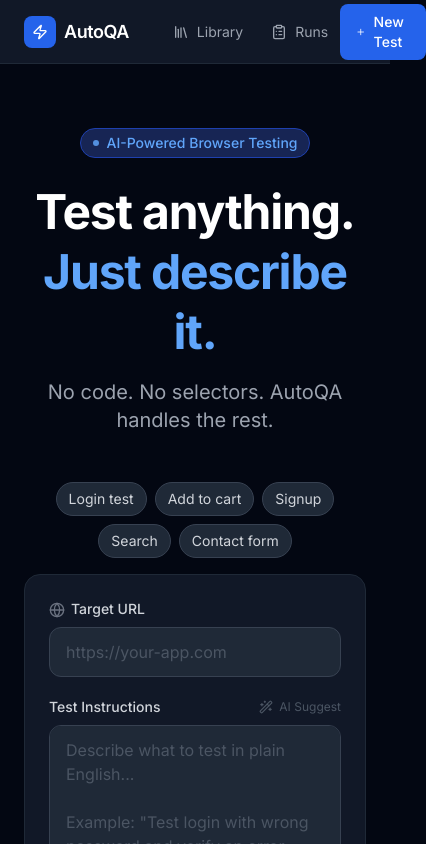
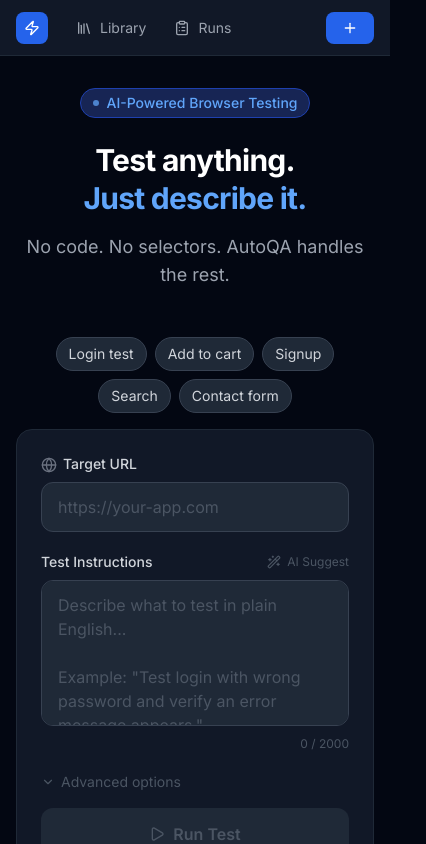
Before and after one commit to yatinkalra22/autoqa-web, a Next.js app: page / in a window 390 px wide. Shown: the top 844 px of the page, 426 px wide, since content can reach past the window. Built offline with nearby package versions, Linux system fonts and the light colour scheme.

Commit message:
feat: add mobile responsiveness, error boundary, and 404 page

```diff
--- /dev/null
+++ b/src/app/error.tsx
@@ -0,0 +1,32 @@
+'use client'
+import { useEffect } from 'react'
+import { AlertTriangle, RotateCcw } from 'lucide-react'
+
+export default function Error({
+  error,
+  reset,
+}: {
+  error: Error & { digest?: string }
+  reset: () => void
+}) {
+  useEffect(() => {
+    console.error(error)
+  }, [error])
+
+  return (
+    <div className="flex flex-col items-center justify-center min-h-[60vh] px-4">
+      <AlertTriangle className="w-12 h-12 text-red-500 mb-4" />
+      <h2 className="text-xl font-semibold text-white mb-2">Something went wrong</h2>
+      <p className="text-gray-400 text-sm mb-6 max-w-md text-center">
+        An unexpected error occurred. Please try again.
+      </p>
+      <button
+        onClick={reset}
+        className="flex items-center gap-2 px-4 py-2 bg-blue-600 hover:bg-blue-500 rounded-lg text-sm font-medium text-white transition-all"
+      >
+        <RotateCcw className="w-4 h-4" />
+        Try Again
+      </button>
+    </div>
+  )
+}
--- /dev/null
+++ b/src/app/not-found.tsx
@@ -0,0 +1,18 @@
+import Link from 'next/link'
+import { ArrowLeft } from 'lucide-react'
+
+export default function NotFound() {
+  return (
+    <div className="flex flex-col items-center justify-center min-h-[60vh] px-4">
+      <h1 className="text-6xl font-bold text-gray-700 mb-4">404</h1>
+      <p className="text-gray-400 text-lg mb-8">Page not found</p>
+      <Link
+        href="/"
+        className="flex items-center gap-2 px-4 py-2 bg-gray-800 hover:bg-gray-700 rounded-lg text-sm text-white transition-all border border-gray-700"
+      >
+        <ArrowLeft className="w-4 h-4" />
+        Back to Home
+      </Link>
+    </div>
+  )
+}
--- a/src/app/page.tsx
+++ b/src/app/page.tsx
@@ -2,18 +2,18 @@
 
 export default function HomePage() {
   return (
-    <div className="max-w-3xl mx-auto px-6 py-16">
+    <div className="max-w-3xl mx-auto px-4 lg:px-6 py-8 lg:py-16">
       {/* Hero */}
       <div className="text-center mb-12">
         <div className="inline-flex items-center gap-2 px-3 py-1 bg-blue-950 border border-blue-800 rounded-full text-blue-400 text-sm font-medium mb-6">
           <span className="w-1.5 h-1.5 rounded-full bg-blue-400 animate-pulse" />
           AI-Powered Browser Testing
         </div>
-        <h1 className="text-5xl font-bold text-white mb-4 tracking-tight leading-tight">
+        <h1 className="text-3xl lg:text-5xl font-bold text-white mb-4 tracking-tight leading-tight">
           Test anything.<br />
           <span className="text-blue-400">Just describe it.</span>
         </h1>
-        <p className="text-gray-400 text-xl">
+        <p className="text-gray-400 text-lg lg:text-xl">
           No code. No selectors. AutoQA handles the rest.
         </p>
       </div>
--- a/src/app/runs/[runId]/RunViewer.tsx
+++ b/src/app/runs/[runId]/RunViewer.tsx
@@ -15,7 +15,7 @@
   return (
     <div className="h-[calc(100vh-64px)] flex flex-col">
       {/* Run Header */}
-      <div className="flex items-center justify-between px-6 py-4 border-b border-gray-800 bg-gray-900/50 backdrop-blur-sm shrink-0">
+      <div className="flex flex-wrap items-center justify-between gap-3 px-4 lg:px-6 py-4 border-b border-gray-800 bg-gray-900/50 backdrop-blur-sm shrink-0">
         <div className="flex items-center gap-4">
           <Link href="/" className="text-gray-500 hover:text-white transition-colors">
             <ArrowLeft className="w-5 h-5" />
@@ -53,10 +53,10 @@
         </div>
       </div>
 
-      {/* 2-Column Content */}
-      <div className="flex flex-1 overflow-hidden">
+      {/* 2-Column Content (stacks on mobile) */}
+      <div className="flex flex-col lg:flex-row flex-1 overflow-hidden">
         {/* Left - Screenshot + Summary */}
-        <div className="flex-[6] flex flex-col p-6 gap-4 overflow-auto border-r border-gray-800">
+        <div className="lg:flex-[6] flex flex-col p-4 lg:p-6 gap-4 overflow-auto lg:border-r border-b lg:border-b-0 border-gray-800">
           <ScreenshotViewer
             screenshotDataUrl={currentScreenshot}
             annotation={steps[steps.length - 1]?.annotation}
@@ -106,7 +106,7 @@
         </div>
 
         {/* Right - Narration + Steps */}
-        <div className="flex-[4] flex flex-col overflow-hidden">
+        <div className="lg:flex-[4] flex flex-col overflow-hidden min-h-[300px] lg:min-h-0">
           <NarrationTerminal narrations={narrations} status={status} />
           <StepsTimeline steps={steps} />
         </div>
--- a/src/components/layout/Header.tsx
+++ b/src/components/layout/Header.tsx
@@ -4,12 +4,12 @@
 
 export function Header() {
   return (
-    <header className="h-16 bg-gray-900 border-b border-gray-800 flex items-center px-6 sticky top-0 z-50 backdrop-blur-sm">
-      <Link href="/" className="flex items-center gap-2 mr-8 group">
+    <header className="h-14 lg:h-16 bg-gray-900 border-b border-gray-800 flex items-center px-4 lg:px-6 sticky top-0 z-50 backdrop-blur-sm">
+      <Link href="/" className="flex items-center gap-2 mr-4 lg:mr-8 group">
         <div className="w-8 h-8 bg-blue-600 rounded-lg flex items-center justify-center group-hover:bg-blue-500 transition-colors">
           <Zap className="w-4 h-4 text-white" />
         </div>
-        <span className="font-semibold text-white text-lg tracking-tight">AutoQA</span>
+        <span className="font-semibold text-white text-lg tracking-tight hidden sm:inline">AutoQA</span>
       </Link>
 
       <nav className="flex items-center gap-1 flex-1">
@@ -22,7 +22,7 @@
         className="flex items-center gap-2 px-4 py-2 bg-blue-600 hover:bg-blue-500 rounded-lg text-sm font-medium text-white transition-all hover:shadow-lg hover:shadow-blue-500/20"
       >
         <Plus className="w-4 h-4" />
-        New Test
+        <span className="hidden sm:inline">New Test</span>
       </Link>
     </header>
   )
```
Also changed, not shown: 1 other file (tests, documents, lock files or other folders).
